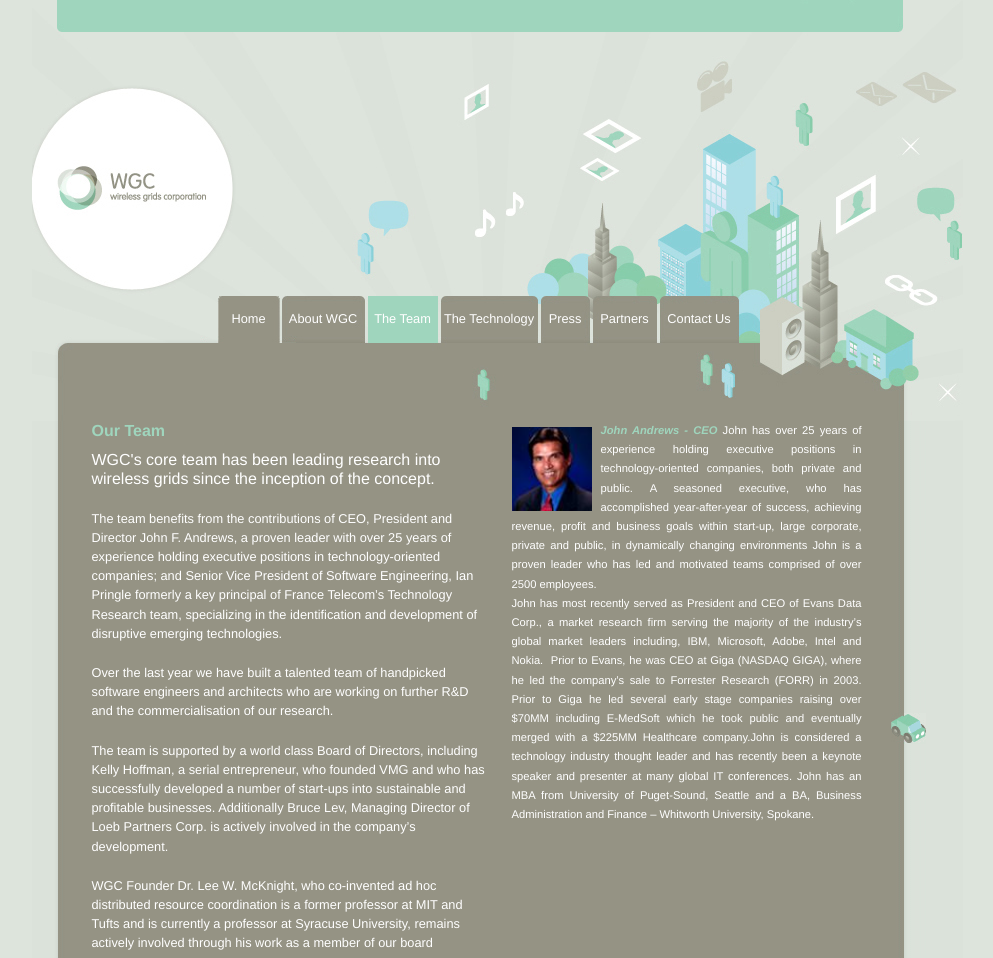
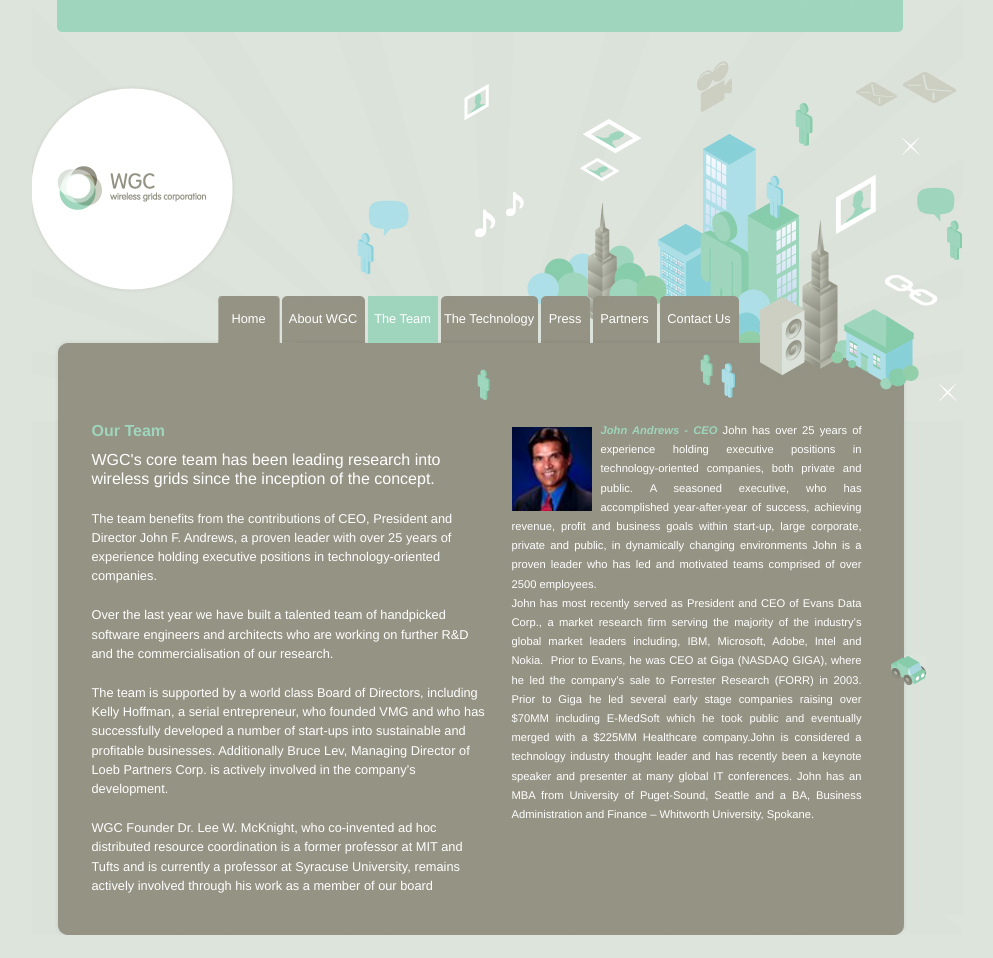
Before and after one commit to dbgrandi/wgrids.com, a plain HTML site: page team.html in a window 1280 px wide. Shown: the top 958 px of the page, without its empty margins (143-1136 px from the left). Drawn offline with Linux system fonts and the light colour scheme.

Commit message:
Edited team.html via GitHub

```diff
--- a/team.html
+++ b/team.html
@@ -44,7 +44,7 @@
 					WGC's core team has been leading research into wireless grids since the inception of the concept.
 				</p>
 				<p>
-					The team benefits from the contributions of CEO, President and Director John F. Andrews, a proven leader with over 25 years of experience holding executive positions in technology-oriented companies; and Senior Vice President of Software Engineering, Ian Pringle formerly a key principal of France Telecom’s Technology Research team, specializing in the identification and development of disruptive emerging technologies.</p>
+					The team benefits from the contributions of CEO, President and Director John F. Andrews, a proven leader with over 25 years of experience holding executive positions in technology-oriented companies.</p>
 					<p>
 						Over the last year we have built a talented team of handpicked software engineers and architects who are working on further R&D and the commercialisation of our research.
 					</p>
```
